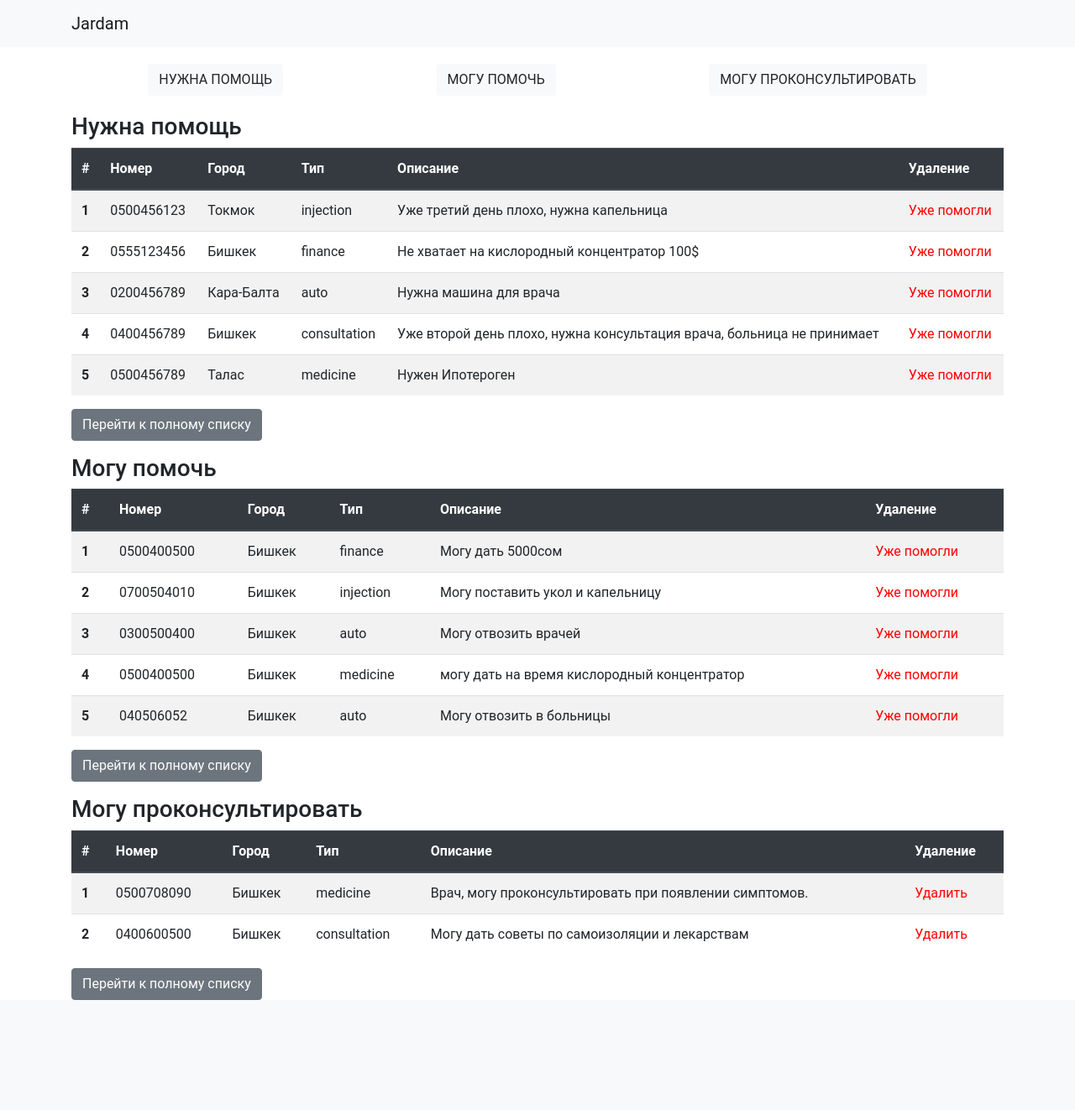
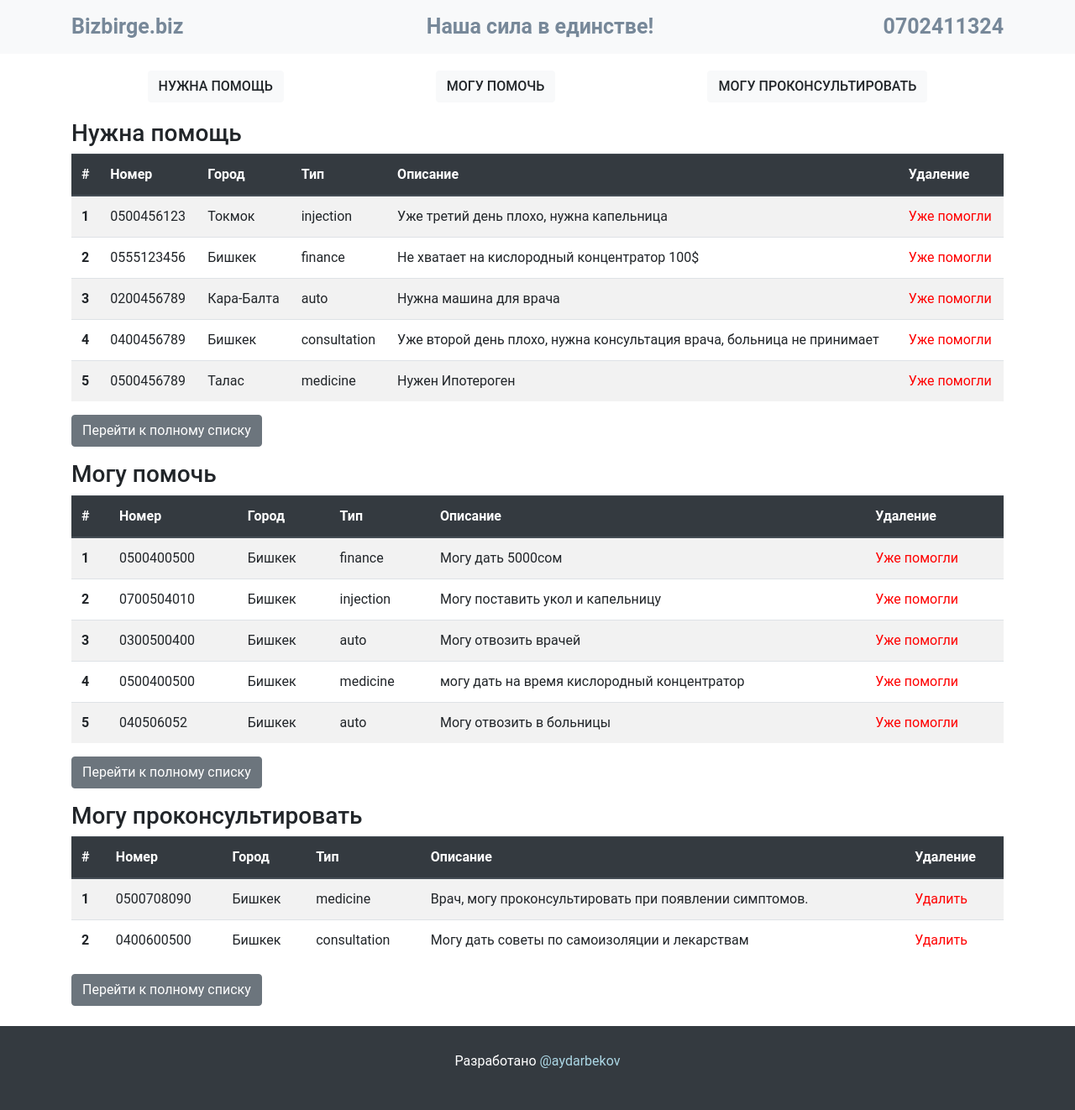
Before and after one commit to aydarbekov/bizbirge.biz, a Django app: page / in a window 1280 px wide. Shown: the whole page at 84% size. Before the commit the page ends 1191 px from the top, so only its background shows below. Run offline with Django 3.2, Linux system fonts and the light colour scheme; data comes from the database, SQL or seed files in the repository; some libraries are stand-ins or nearby versions.

Commit message:
обновл

```diff
--- a/requirements.txt
+++ b/requirements.txt
@@ -1,5 +1,7 @@
 Django==2.2
 django-widget-tweaks==1.4.8
+gunicorn==20.0.4
 Pillow==7.2.0
+psycopg2-binary==2.8.5
 pytz==2020.1
 sqlparse==0.3.1
--- a/source/webapp/static/css/style.css
+++ b/source/webapp/static/css/style.css
@@ -4,6 +4,29 @@ body{
 }
 .table a{
     color: red!important;
+}
+footer .container-fluid{
+    height: 100px;
+    background-color: #343a40;
+    color: white;
+}
+footer .container-fluid a{
+    color: lightblue;
+}
+.navbar-brand{
+    font-weight: 600;
+    font-size: 25px;
+    color: lightslategray!important;
+}
+.navbar p{
+    font-weight: 600!important;
+    font-size: 25px;
+    color: lightslategray!important;
+    margin: 0;
+    margin-left: -109px;
+}
+.ad-buttons a{
+    font-weight: 500;
 }
 
 
@@ -28,4 +51,11 @@ body{
     .search-input{
         width: 50%;
     }
+    .navbar-brand{
+        font-size: 15px;
+    }
+    .navbar p {
+    font-weight: 600!important;
+    font-size: 10px;
 }
+}
--- a/source/webapp/templates/base.html
+++ b/source/webapp/templates/base.html
@@ -20,7 +20,9 @@
 <header>
     <nav class="navbar navbar-light bg-light">
         <div class="container">
-            <a href="{% url 'webapp:index' %}" class="navbar-brand">Jardam</a>
+            <a href="{% url 'webapp:index' %}" class="navbar-brand">Bizbirge.biz</a>
+            <p>Наша сила в единстве!</p>
+            <p>0702411324</p>
             {% if request.user.is_authenticated %}
                 {{ request.user }}!
                 <a class="login  d-flex btn btn-info " href="{% url 'accounts:logout' %}" role="button">Выйти</a>
@@ -28,7 +30,7 @@
             {% endif %}
         </div>
     </nav>
-    <div class="container d-flex justify-content-around my-3 flex-wrap">
+    <div class="container d-flex justify-content-around my-3 flex-wrap ad-buttons">
         <a href="{% url 'webapp:ad_create' type='need_help'%}" role="button" class="btn btn-light text-uppercase my-1">Нужна помощь</a>
         <a href="{% url 'webapp:ad_create' type='can_help'%}" role="button" class="btn btn-light text-uppercase my-1">Могу помочь</a>
         <a href="{% url 'webapp:ad_create' type='can_consult'%}" role="button" class="btn btn-light text-uppercase my-1">Могу Проконсультировать</a>
@@ -44,6 +46,9 @@
 {% block content %}{% endblock %}
 
 <footer>
+    <div class="container-fluid mt-4 d-flex justify-content-center align-items-center">
+        <p>Разработано <a href="https://www.instagram.com/akyl.aydarbekov/">@aydarbekov</a></p>
+    </div>
 </footer>
 <script type="application/javascript" src="{% static "js/jquery-3.5.1.js" %}"></script>
 <script src="https://cdn.jsdelivr.net/npm/popper.js@1.16.0/dist/umd/popper.min.js" integrity="sha384-Q6E9RHvbIyZFJoft+2mJbHaEWldlvI9IOYy5n3zV9zzTtmI3UksdQRVvoxMfooAo" crossorigin="anonymous"></script>
```
